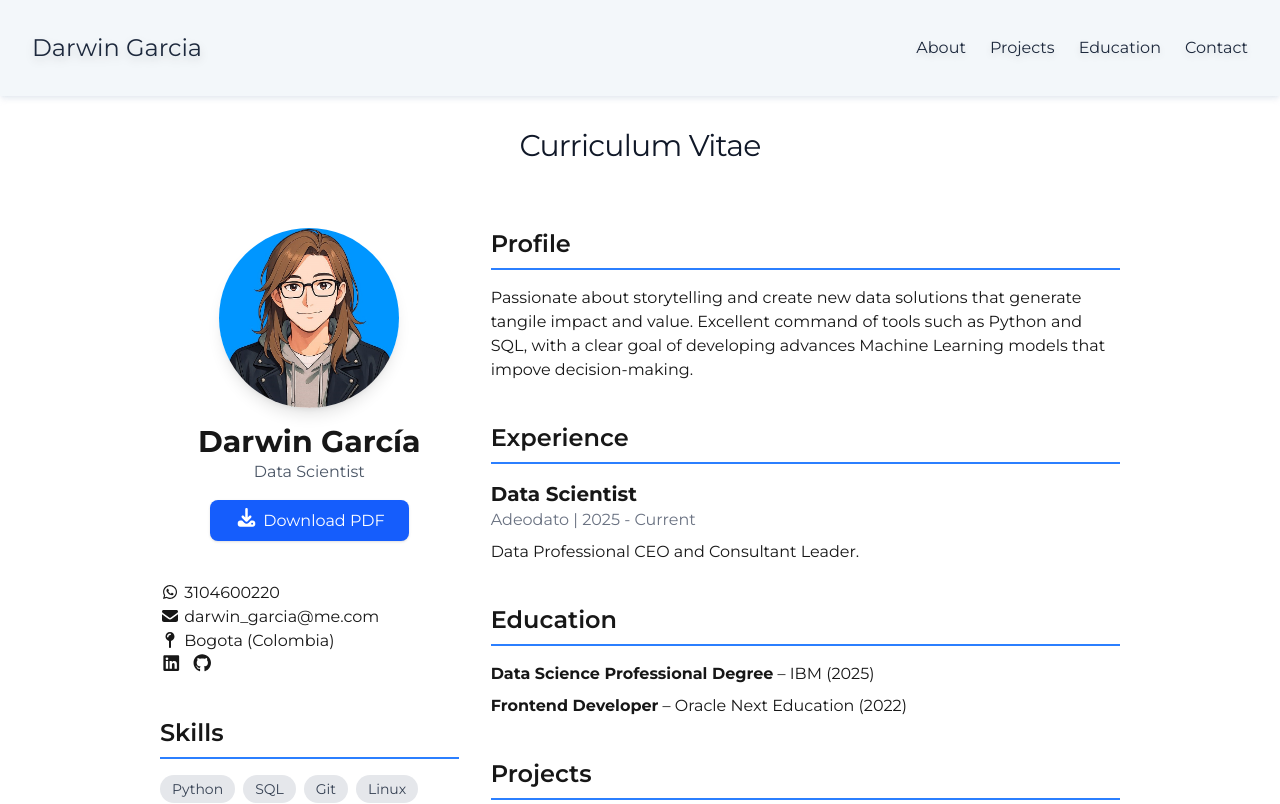
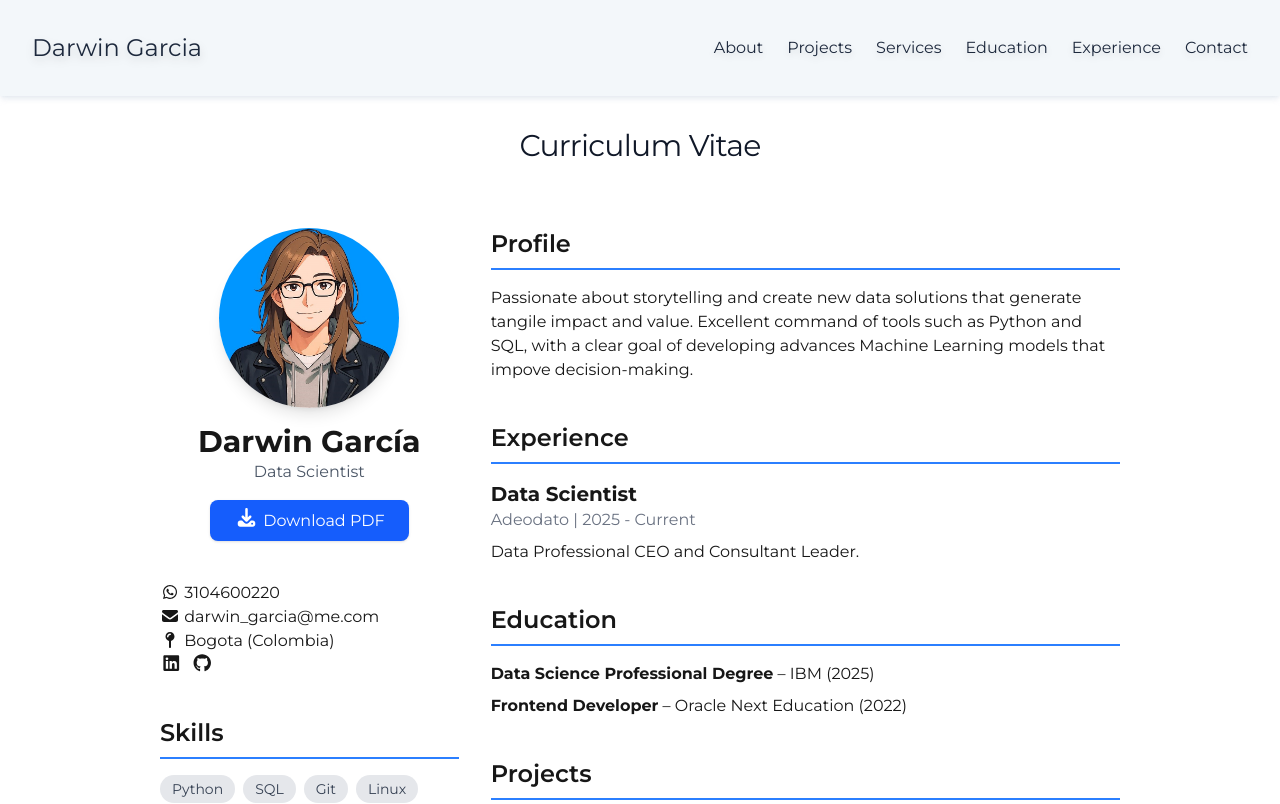
Before and after one commit to darwin-garcia/dangmoz-web-porfolio, a Next.js app: page /cv in a window 1280 px wide. Shown: the top 804 px of the page. Built offline with nearby package versions, Linux system fonts and the light colour scheme.

Commit message:
Full Updated Navbar OK

```diff
--- a/src/components/Navbar.js
+++ b/src/components/Navbar.js
@@ -12,6 +12,8 @@ const Home = '/';
 const About = '/about';
 const Projects = '/projects';
 const Education = '/education';
+const Experience = '/experience';
+const Services = '/services';
 const Contact = '/contact';
 
 const Navbar = () => {
@@ -43,7 +45,9 @@ const Navbar = () => {
         <div className="hidden md:flex space-x-6">
           <Link href={About} className="hover:text-blue-500 dark:hover:text-gray-500 duration-200 drop-shadow-md">About</Link>
           <Link href={Projects} className="hover:text-blue-500 dark:hover:text-gray-500 duration-200 drop-shadow-md">Projects</Link>
+          <Link href={Services} className="hover:text-blue-500 dark:hover:text-gray-500 duration-200 drop-shadow-md">Services</Link>
           <Link href={Education} className="hover:text-blue-500 dark:hover:text-gray-500 duration-200 drop-shadow-md">Education</Link>
+          <Link href={Experience} className="hover:text-blue-500 dark:hover:text-gray-500 duration-200 drop-shadow-md">Experience</Link>
           <Link href={Contact} className="hover:text-blue-500 dark:hover:text-gray-500 duration-200 drop-shadow-md">Contact</Link>
         </div>
       </div>
@@ -58,7 +62,9 @@ const Navbar = () => {
         <div className="mt-4">
           <Link href={About} className="block py-2 px-4 text-sm hover:bg-gray-200 dark:hover:bg-gray-700" onClick={() => setIsOpen(false)}>About</Link>
           <Link href={Projects} className="block py-2 px-4 text-sm hover:bg-gray-200 dark:hover:bg-gray-700" onClick={() => setIsOpen(false)}>Projects</Link>
+          <Link href={Services} className="block py-2 px-4 text-sm hover:bg-gray-200 dark:hover:bg-gray-700" onClick={() => setIsOpen(false)}>Services</Link>
           <Link href={Education} className="block py-2 px-4 text-sm hover:bg-gray-200 dark:hover:bg-gray-700" onClick={() => setIsOpen(false)}>Education</Link>
+          <Link href={Experience} className="block py-2 px-4 text-sm hover:bg-gray-200 dark:hover:bg-gray-700" onClick={() => setIsOpen(false)}>Experience</Link>
           <Link href={Contact} className="block py-2 px-4 text-sm hover:bg-gray-200 dark:hover:bg-gray-700" onClick={() => setIsOpen(false)}>Contact</Link>
         </div>
       </div>
```
